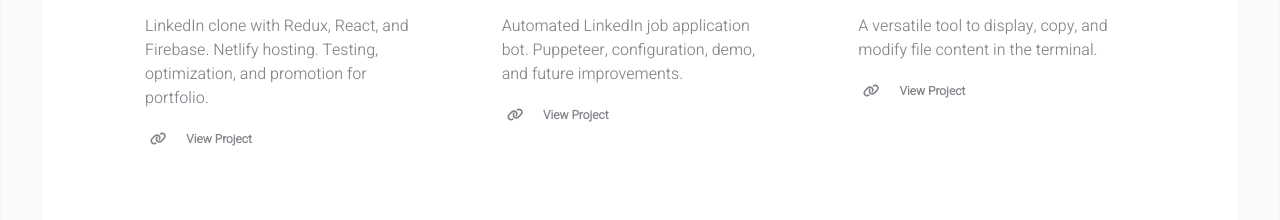
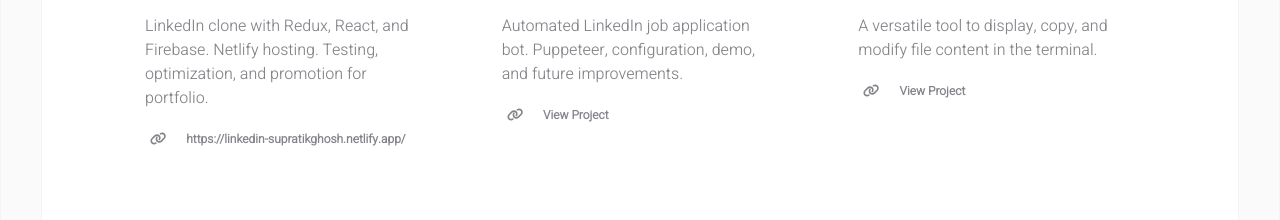
Before and after one commit to StudyCode2231/Portfolio-Fresher, a React (Create React App) app: page / in a window 1280 px wide. Shown: the part 781-1001 px from the top of the page. Built offline with nearby package versions, Linux system fonts and the light colour scheme.

Commit message:
:zap: portfolio  commit

```diff
--- a/src/data/user.js
+++ b/src/data/user.js
@@ -39,7 +39,7 @@
 			description:
 				"LinkedIn clone with Redux, React, and Firebase. Netlify hosting. Testing, optimization, and promotion for portfolio.",
 				logo: "https://cdn.jsdelivr.net/npm/programming-languages-logos/src/javascript/javascript.png",
-				linkText: "View Project",
+				linkText: "https://linkedin-supratikghosh.netlify.app/",
 			link: "https://github.com/StudyCode2231/Linked-in-clone",
 		},
 
```
